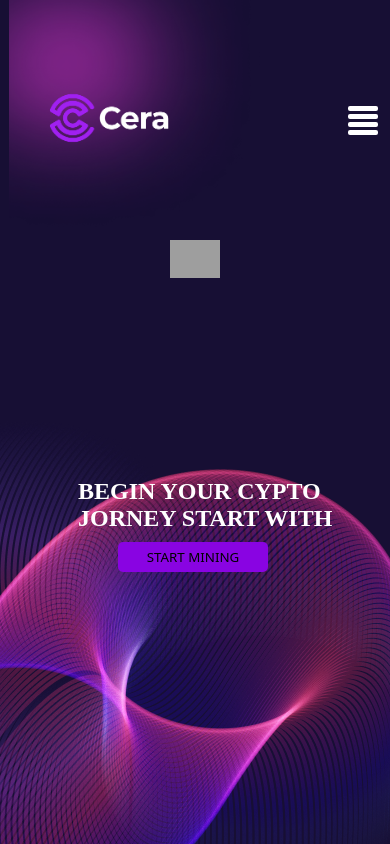
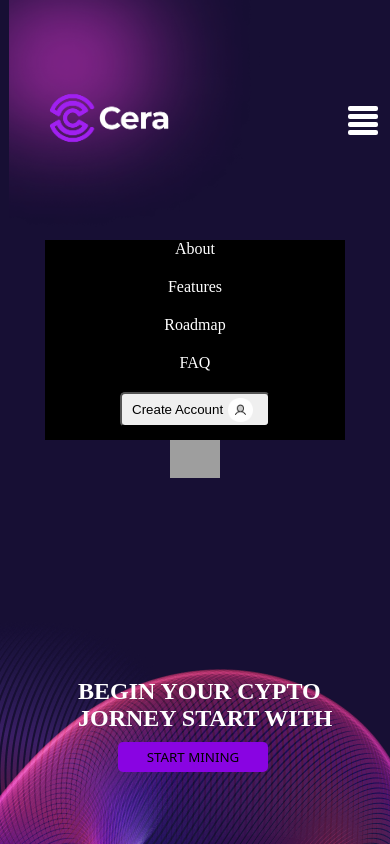
Before and after one commit to don-smith247/enterprise, a plain HTML site: page index.html in a window 390 px wide. Both pictures are taken after a click on the element 363 px from the left and 120 px from the top of the page. Shown: the top 844 px of the page. Drawn offline with Linux system fonts and the light colour scheme; grey boxes are pictures that could not be loaded; a script that the page names is missing; files whose address does not match are found by name.

Commit message:
toggle adjustment

```diff
--- a/index.html
+++ b/index.html
@@ -31,8 +31,8 @@
             <div class="you"></div>
         </div>
     </nav>
-    <div class="all-and-all">
-        <ul>
+    <div class="face-div">
+        <ul class="all-and-all" id="all-id">
             <li>About</li>
             <li>Features</li>
             <li>Roadmap</li>
@@ -218,5 +218,11 @@
                     </div>
                 </div>
 </div>
+<script>
+        function dropdown(){
+            var meme = document.getElementById("all-id")
+            meme.classList.toggle("toggle")
+        }
+</script>
 </body>
 </html>
--- a/index.js
+++ /dev/null
@@ -1,4 +0,0 @@
-function dropdown(){
-    const meme = document.querySelector("ul")
-    meme.classList.toggle("toggle")
-}
--- a/style.css
+++ b/style.css
@@ -386,7 +386,7 @@ section{
     padding-top: 40px;
 }
 .footer{
-    height: 150vh;
+    height: 100vh;
 }
 .last-p{
     display: flex;
@@ -456,6 +456,16 @@ ul{
     display: flex;
     flex-direction: column;
     align-items: center;
+    display: none;
+    width: 300px;
+    height: 200px;
+    background-color: black;
+}
+.face-div{
+    display: flex;
+    flex-direction: column;
+    align-items: center;
+    overflow-x: hidden;
 }
 @media screen and (max-width: 950px){
     .cn-m{
@@ -463,13 +473,7 @@ ul{
         background-size: contain;
         background-repeat: no-repeat;
     }
-    .all-and-all{
-        display: flex;
-        flex-direction: column;
-        align-items: center;
-        overflow-x: hidden;
-        overflow-y: hidden;
-    }
+
     .you{
         width: 30px;
         height: 5px;
@@ -500,9 +504,7 @@ ul{
     .kkk{
         width: 30px;
     }
-    .toggle{
-        display: flex;
-    }
+
     ul{
         display: flex;
         flex-direction: column;
@@ -639,13 +641,25 @@ ul{
         flex-direction: column;
         align-items: center;
       }
-      /* section{
+      .all-and-all{
+        display: flex;
+        flex-direction: column;
+        align-items: center;
+        overflow-x: hidden;
+        overflow-y: hidden;
+        display: none;
+    }
+      .toggle{
+        display: flex;
+    }
+      section{
         display: flex;
         justify-content: center;
         flex-direction: column;
         align-items: center;
-        overflow-x: hidden; */
+        overflow-x: hidden;
       }
+
       .vp{
         width: 220px;
       }
@@ -658,4 +672,5 @@ ul{
          background-repeat: no-repeat;
       }
 
+
 }
```
